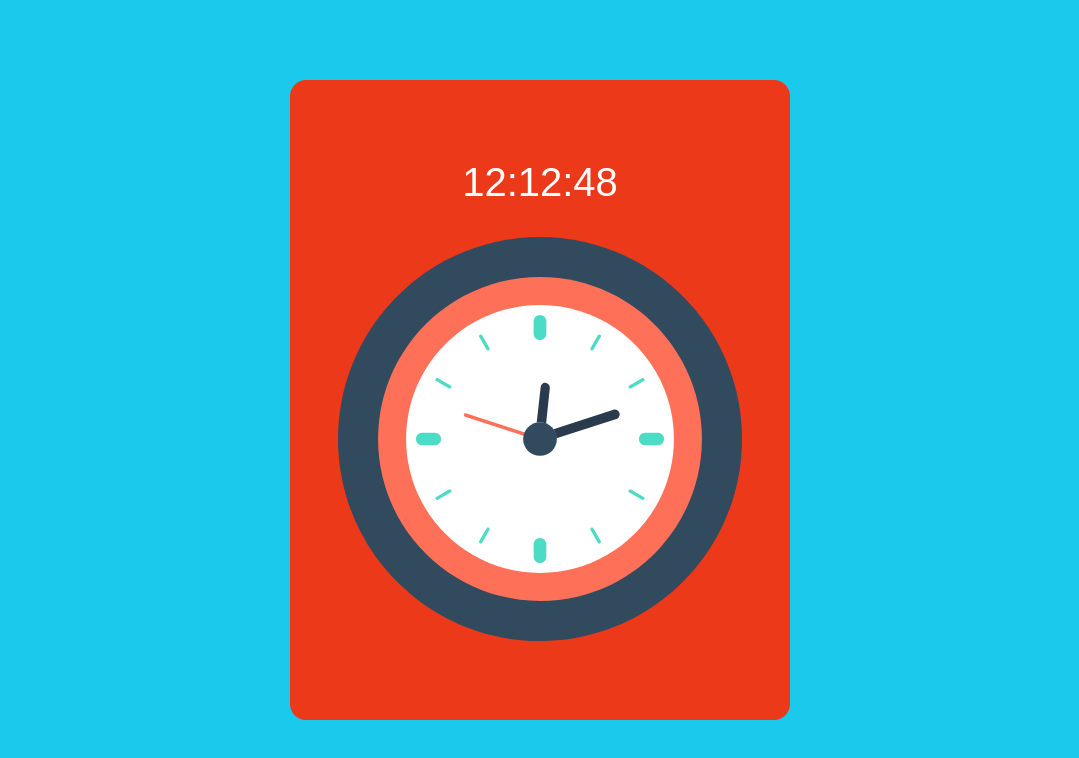
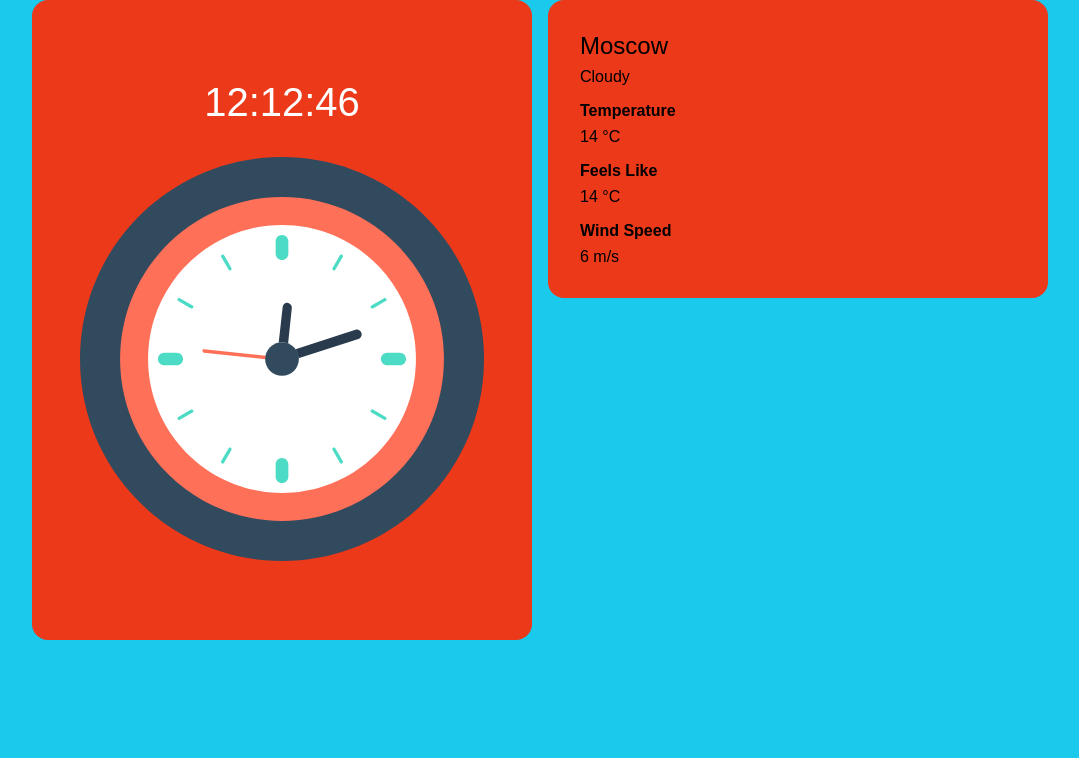
Before and after one commit to ethereal-tea/just-clock, a website built with Vite: page index.html in a window 1280 px wide. Shown: the whole page, without its empty margins (100-1179 px from the left). Built offline with nearby package versions, Linux system fonts and the light colour scheme; no server answers.

Commit message:
Add weather

```diff
--- a/index.html
+++ b/index.html
@@ -14,19 +14,71 @@
     Гружу часы...
   </div>
   <div class="clock">
-      <span class="time"></span>
-      <svg xmlns="http://www.w3.org/2000/svg" fill="none" viewbox="0 0 800 800"><g clip-path="url(#a)">
-        <path fill="#324a5e" d="M400 800c220.914 0 400-179.086 400-400S620.914 0 400 0 0 179.086 0 400s179.086 400 400 400"/>
-        <path fill="#ff7058" d="M400 720.63c177.079 0 320.63-143.551 320.63-320.63S577.079 79.37 400 79.37 79.37 222.921 79.37 400 222.921 720.63 400 720.63"/>
-        <path fill="#fff" d="M400 665.197c146.464 0 265.197-118.733 265.197-265.197S546.464 134.803 400 134.803 134.803 253.536 134.803 400 253.536 665.197 400 665.197"/>
-        <path fill="#4cdbc4" d="M400 154.331c-6.929 0-12.598 5.669-12.598 12.598v24.567c0 6.929 5.669 12.599 12.598 12.599s12.598-5.67 12.598-12.599v-24.567c0-6.929-5.669-12.598-12.598-12.598m0 441.575c-6.929 0-12.598 5.669-12.598 12.598v24.567c0 6.929 5.669 12.598 12.598 12.598s12.598-5.669 12.598-12.598v-24.567c0-6.929-5.669-12.598-12.598-12.598m233.071-208.504h-24.567c-6.929 0-12.598 5.669-12.598 12.598s5.669 12.598 12.598 12.598h24.567c6.929 0 12.598-5.669 12.598-12.598s-5.669-12.598-12.598-12.598m-441.575 0h-24.567c-6.929 0-12.598 5.669-12.598 12.598s5.669 12.598 12.598 12.598h24.567c6.929 0 12.599-5.669 12.599-12.598s-5.67-12.598-12.599-12.598"/>
-        <path id="minutes" fill="#2b3b4e" d="M408.892 368.557V243.832c0-5.039-4.409-9.448-9.449-9.448-5.039 0-9.449 4.409-9.449 9.448v124.725c3.15-.63 6.3-1.26 9.449-1.26s6.299.63 9.449 1.26"/>
-        <path id="hours" fill="#2b3b4e" d="m390.535 297.257-.446 70.822q9.354-2.671 18.708 0v-70.376c0-2.673-1.336-4.9-3.118-6.682-1.782-1.781-4.009-3.117-6.681-3.117-4.454 0-8.463 4.008-8.463 9.353"/>
-        <path id="seconds" fill="#ff7058" d="M402.895 367.527V244.59c0-1.781-1.336-3.118-3.118-3.118-.891 0-1.336.446-2.227 1.337-.445.445-1.336 1.336-1.336 2.227v123.827c2.227-1.336 4.9-1.336 6.681-1.336"/>
-        <path fill="#324a5e" d="M400 433.386c18.438 0 33.386-14.948 33.386-33.386S418.438 366.614 400 366.614 366.614 381.562 366.614 400s14.948 33.386 33.386 33.386"/>
-        <path fill="#4cdbc4" d="M606.614 280.945c-.63-1.89-3.149-1.89-4.409-1.26l-25.197 14.488c-1.89.63-1.89 3.15-1.26 4.41s3.15 1.889 4.409 1.26l25.197-14.489c1.89-1.26 2.52-3.149 1.26-4.409M224.252 501.417c-.63-1.889-3.15-1.889-4.409-1.26l-25.197 14.489c-1.89.63-1.89 3.149-1.26 4.409.63 1.89 3.149 1.89 4.409 1.26l25.197-14.488c1.89-.63 1.89-2.52 1.26-4.41m294.803 105.197c1.89-.63 1.89-3.149 1.26-4.409l-14.488-25.197c-.63-1.89-3.15-1.89-4.41-1.26-1.889.63-1.889 3.15-1.26 4.409l14.489 25.197c1.259 1.89 3.149 2.52 4.409 1.26M298.583 224.252c1.889-.63 1.889-3.15 1.26-4.409l-14.489-25.197c-.63-1.89-3.149-1.89-4.409-1.26-1.89.63-1.89 3.149-1.26 4.409l14.488 25.197c.63 1.89 2.52 1.89 4.41 1.26m220.472-30.866c-1.89-.63-3.779-.63-4.409 1.26l-14.489 25.197c-.629 1.889-.629 3.779 1.26 4.409s3.78.63 4.41-1.26l14.488-25.197c1.26-1.26.63-3.779-1.26-4.409M298.583 575.748c-1.89-.63-3.78-.63-4.41 1.26l-14.488 25.197c-.63 1.889-.63 3.779 1.26 4.409s3.779.63 4.409-1.26l14.489-25.197c.629-1.259.629-3.779-1.26-4.409m308.031-56.693c.63-1.89.63-3.779-1.26-4.409l-25.197-14.489c-1.889-.629-3.779-.629-4.409 1.26s-.63 3.78 1.26 4.41l25.197 14.488c1.26 1.26 3.779.63 4.409-1.26M224.252 298.583c.63-1.89.63-3.78-1.26-4.41l-25.197-14.488c-1.889-.63-3.779-.63-4.409 1.26s-.63 3.779 1.26 4.409l25.197 14.489c1.259.629 3.779 0 4.409-1.26"/></g><defs>
-        <clippath id="a"><path fill="#fff" d="M0 0h800v800H0z"/></clippath></defs></svg>
+    <span class="time"></span>
+    <svg xmlns="http://www.w3.org/2000/svg" fill="none" viewbox="0 0 800 800">
+      <g clip-path="url(#a)">
+        <path fill="#324a5e"
+          d="M400 800c220.914 0 400-179.086 400-400S620.914 0 400 0 0 179.086 0 400s179.086 400 400 400" />
+        <path fill="#ff7058"
+          d="M400 720.63c177.079 0 320.63-143.551 320.63-320.63S577.079 79.37 400 79.37 79.37 222.921 79.37 400 222.921 720.63 400 720.63" />
+        <path fill="#fff"
+          d="M400 665.197c146.464 0 265.197-118.733 265.197-265.197S546.464 134.803 400 134.803 134.803 253.536 134.803 400 253.536 665.197 400 665.197" />
+        <path fill="#4cdbc4"
+          d="M400 154.331c-6.929 0-12.598 5.669-12.598 12.598v24.567c0 6.929 5.669 12.599 12.598 12.599s12.598-5.67 12.598-12.599v-24.567c0-6.929-5.669-12.598-12.598-12.598m0 441.575c-6.929 0-12.598 5.669-12.598 12.598v24.567c0 6.929 5.669 12.598 12.598 12.598s12.598-5.669 12.598-12.598v-24.567c0-6.929-5.669-12.598-12.598-12.598m233.071-208.504h-24.567c-6.929 0-12.598 5.669-12.598 12.598s5.669 12.598 12.598 12.598h24.567c6.929 0 12.598-5.669 12.598-12.598s-5.669-12.598-12.598-12.598m-441.575 0h-24.567c-6.929 0-12.598 5.669-12.598 12.598s5.669 12.598 12.598 12.598h24.567c6.929 0 12.599-5.669 12.599-12.598s-5.67-12.598-12.599-12.598" />
+        <path id="minutes" fill="#2b3b4e"
+          d="M408.892 368.557V243.832c0-5.039-4.409-9.448-9.449-9.448-5.039 0-9.449 4.409-9.449 9.448v124.725c3.15-.63 6.3-1.26 9.449-1.26s6.299.63 9.449 1.26" />
+        <path id="hours" fill="#2b3b4e"
+          d="m390.535 297.257-.446 70.822q9.354-2.671 18.708 0v-70.376c0-2.673-1.336-4.9-3.118-6.682-1.782-1.781-4.009-3.117-6.681-3.117-4.454 0-8.463 4.008-8.463 9.353" />
+        <path id="seconds" fill="#ff7058"
+          d="M402.895 367.527V244.59c0-1.781-1.336-3.118-3.118-3.118-.891 0-1.336.446-2.227 1.337-.445.445-1.336 1.336-1.336 2.227v123.827c2.227-1.336 4.9-1.336 6.681-1.336" />
+        <path fill="#324a5e"
+          d="M400 433.386c18.438 0 33.386-14.948 33.386-33.386S418.438 366.614 400 366.614 366.614 381.562 366.614 400s14.948 33.386 33.386 33.386" />
+        <path fill="#4cdbc4"
+          d="M606.614 280.945c-.63-1.89-3.149-1.89-4.409-1.26l-25.197 14.488c-1.89.63-1.89 3.15-1.26 4.41s3.15 1.889 4.409 1.26l25.197-14.489c1.89-1.26 2.52-3.149 1.26-4.409M224.252 501.417c-.63-1.889-3.15-1.889-4.409-1.26l-25.197 14.489c-1.89.63-1.89 3.149-1.26 4.409.63 1.89 3.149 1.89 4.409 1.26l25.197-14.488c1.89-.63 1.89-2.52 1.26-4.41m294.803 105.197c1.89-.63 1.89-3.149 1.26-4.409l-14.488-25.197c-.63-1.89-3.15-1.89-4.41-1.26-1.889.63-1.889 3.15-1.26 4.409l14.489 25.197c1.259 1.89 3.149 2.52 4.409 1.26M298.583 224.252c1.889-.63 1.889-3.15 1.26-4.409l-14.489-25.197c-.63-1.89-3.149-1.89-4.409-1.26-1.89.63-1.89 3.149-1.26 4.409l14.488 25.197c.63 1.89 2.52 1.89 4.41 1.26m220.472-30.866c-1.89-.63-3.779-.63-4.409 1.26l-14.489 25.197c-.629 1.889-.629 3.779 1.26 4.409s3.78.63 4.41-1.26l14.488-25.197c1.26-1.26.63-3.779-1.26-4.409M298.583 575.748c-1.89-.63-3.78-.63-4.41 1.26l-14.488 25.197c-.63 1.889-.63 3.779 1.26 4.409s3.779.63 4.409-1.26l14.489-25.197c.629-1.259.629-3.779-1.26-4.409m308.031-56.693c.63-1.89.63-3.779-1.26-4.409l-25.197-14.489c-1.889-.629-3.779-.629-4.409 1.26s-.63 3.78 1.26 4.41l25.197 14.488c1.26 1.26 3.779.63 4.409-1.26M224.252 298.583c.63-1.89.63-3.78-1.26-4.41l-25.197-14.488c-1.889-.63-3.779-.63-4.409 1.26s-.63 3.779 1.26 4.409l25.197 14.489c1.259.629 3.779 0 4.409-1.26" />
+      </g>
+      <defs>
+        <clippath id="a">
+          <path fill="#fff" d="M0 0h800v800H0z" />
+        </clippath>
+      </defs>
+    </svg>
+  </div>
+  <div class="weather">
+    <div class="weather__info">
+      <div class="weather__block">
+        <span class="weather__city-name">
+          Moscow
+        </span>
+        <span class="weather__city-desc">
+          Cloudy
+        </span>
+      </div>
+      <div class="weather__block">
+        <span class="weather__title">
+          Temperature
+        </span>
+        <span class="weather__temp-value">
+          14 °C
+        </span>
+      </div>
+      <div class="weather__block">
+        <span class="weather__title">
+          Feels Like
+        </span>
+        <span class="weather__fells-like-value">
+          14 °C
+        </span>
+      </div>
+      <div class="weather__block">
+        <span class="weather__title">
+          Wind Speed
+        </span>
+        <span class="weather__wind-value">
+          6 m/s
+        </span>
+      </div>
     </div>
+  </div>
   <script type="module" src="src/main.js"></script>
 </body>
 
--- a/src/main.js
+++ b/src/main.js
@@ -1,9 +1,11 @@
+import './weather'
+
 const hourArrow = document.querySelector('#hours')
 const minuteArrow = document.querySelector('#minutes')
 const secondArrow = document.querySelector('#seconds')
 const time = document.querySelector('.time')
 
-const getDate = () =>{
+const getDate = () => {
   const date = new Date()
   const hours = date.getHours()
   const minutes = date.getMinutes()
@@ -16,7 +18,7 @@ const getDate = () =>{
 }
 
 const updateClock = () => {
-  const {hours, minutes, seconds} = getDate()
+  const { hours, minutes, seconds } = getDate()
   hourArrow.style.rotate = `${(hours + (minutes / 60)) * 30}deg`
   minuteArrow.style.rotate = `${minutes * 6}deg`
   secondArrow.style.rotate = `${seconds * 6}deg`
@@ -24,3 +26,7 @@ const updateClock = () => {
 }
 
 setInterval(updateClock, 1000)
+
+navigator.geolocation.getCurrentPosition((position) => {
+  console.log(position.coords.latitude, position.coords.longitude)
+})
--- a/src/style.css
+++ b/src/style.css
@@ -14,17 +14,19 @@ body {
   background: #1ac9ec;
   display: flex;
   justify-content: center;
-  align-items: center;
+  align-items: flex-start;
   position: relative;
+  gap: 1rem;
   font-family: sans-serif;
 }
 
+
+
 .clock {
-  flex: 1;
+  /* flex: 1; */
   background: #ec391a;
-  max-width: 500px;
+  min-width: 500px;
   height: 80vh;
-  margin: 0 auto;
   padding: 3rem;
   display: flex;
   flex-direction: column;
@@ -71,3 +73,44 @@ body {
     display: none;
   }
 }
+
+.weather {
+  display: flex;
+  background: #ec391a;
+  padding: 2rem;
+  min-width: 500px;
+  border-radius: 1rem;
+}
+
+.weather__info {
+  display: flex;
+  flex-direction: column;
+  gap: 1rem;
+}
+
+.weather__block {
+  display: flex;
+  flex-direction: column;
+  gap: 0.5rem;
+}
+
+
+.weather__title {
+  font-weight: bold;
+}
+
+.weather__city-name {
+  font-size: 1.5rem;
+}
+
+@media (max-width: 600px) {
+  body {
+    flex-direction: column;
+  }
+
+  .clock, .weather {
+    min-width: unset;
+    width: 90%;
+    margin: 0 auto;
+  }
+}
--- /dev/null
+++ b/src/weather.js
@@ -0,0 +1,57 @@
+class Weather {
+
+    constructor() {
+        this.weatherInfo = document.querySelector('.weather__info')
+        this.weatherCity = document.querySelector('.weather__city-name')
+        this.weatherTemp = document.querySelector('.weather__temp-value')
+        this.weatherDesc = document.querySelector('.weather__city-desc')
+        this.weaherTempFeelsLike = document.querySelector('.weather__fells-like-value')
+        this.wheatherWindSpeed = document.querySelector('.weather__wind-value')
+        this.getLocation()
+        console.log(this.weatherDesc)
+    }
+
+    getLocation() {
+        navigator.geolocation.getCurrentPosition((position) => {
+            this.addListeners(position.coords.latitude, position.coords.longitude)
+        }, (err) => {
+            console.log('Не удалось получить геолокацию, ошибка: ' + err.message)
+        })
+    }
+
+    async getWeatherData(lat, lon) {
+        try {
+            const url = this.getUrl(lat, lon)
+            const response = await fetch(url)
+            return await response.json()
+        }
+
+        catch (error) {
+            console.error(error)
+        }
+    }
+
+    async addListeners(lat, lon) {
+        this.weatherData = await this.getWeatherData(lat, lon)
+        this.renderWeatherInfo()
+    }
+
+    renderWeatherInfo() {
+        this.weatherInfo.classList.remove('hidden')
+        this.weatherCity.textContent = this.weatherData.name
+        this.weatherTemp.textContent = `${Math.floor(this.weatherData.main.temp - 273.15)} °C`
+        this.weatherDesc.textContent = this.weatherData.weather[0].main
+        this.weaherTempFeelsLike.textContent = `${Math.floor(this.weatherData.main.feels_like - 273.15)} °C`
+        this.wheatherWindSpeed.textContent = `${this.weatherData.wind.speed} m/s`
+    }
+
+    getUrl(lat, lon) {
+        const apiKey = 'f4134a1e0dee84b7ff1122a96055a4ff'
+        return `https://api.openweathermap.org/data/2.5/weather?lat=${lat}&lon=${lon}&appid=${apiKey}`
+    }
+}
+
+new Weather()
+
+
+// https://api.openweathermap.org/data/2.5/weather?lat=${lat}&lon=${lon}&appid=f4134a1e0dee84b7ff1122a96055a4ff
```
Also changed, not shown: src/weather-default.json (added, +45 -0 lines).
